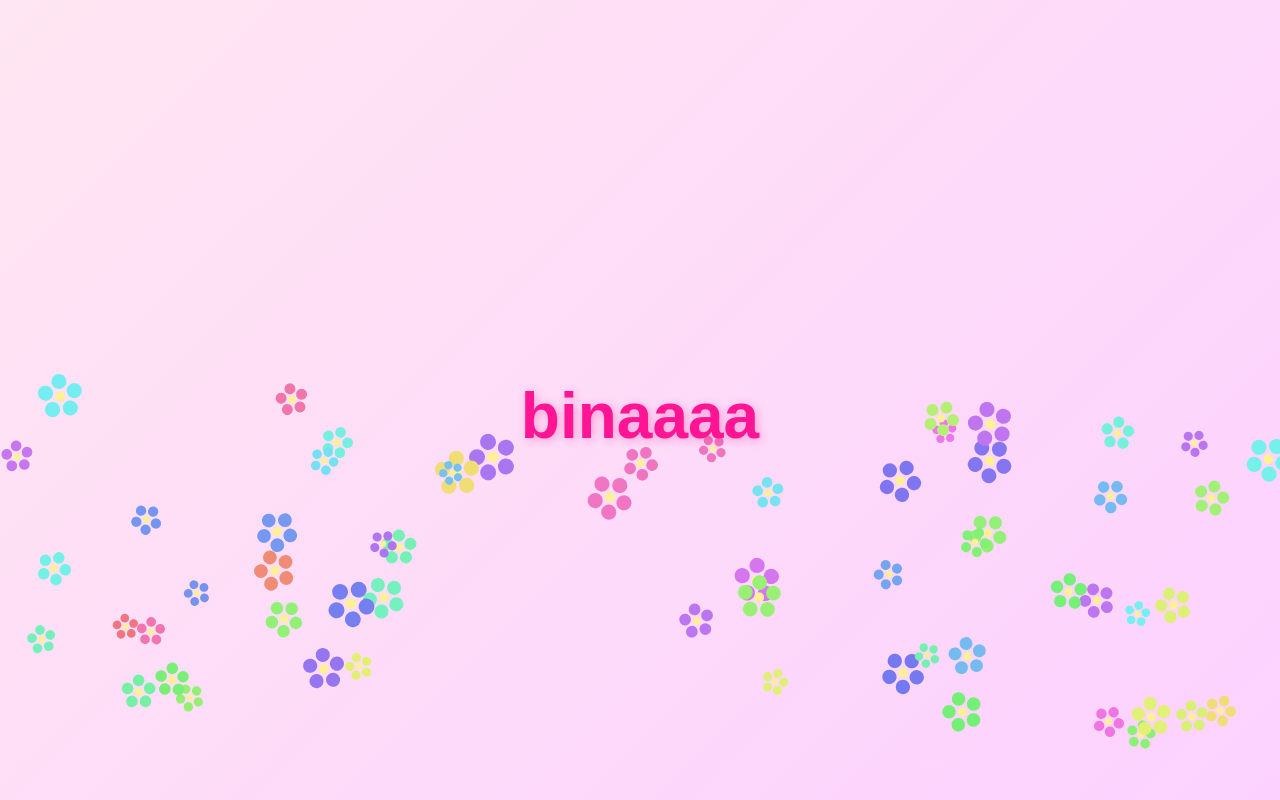
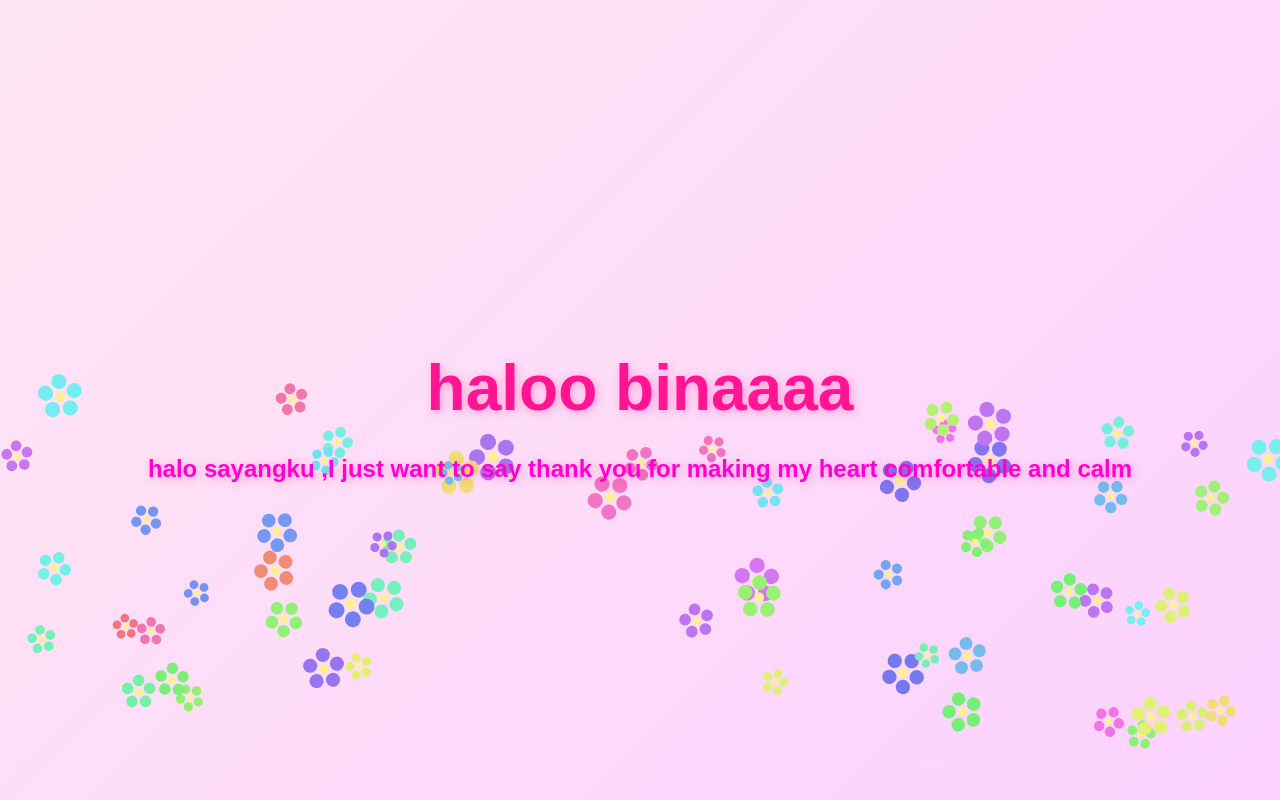
Before and after one commit to dhikaa2009/bin-binn, a plain HTML site: page index.html in a window 1280 px wide. Drawn offline with Linux system fonts and the light colour scheme.

Commit message:
Update index.html with new content and styles
Added a new greeting message and updated styles.

```diff
--- a/index.html
+++ b/index.html
@@ -25,6 +25,13 @@
       margin-bottom: 10px;
       z-index: 2;
     }
+    h2 {
+      color: #ff00d0;
+      font-size: 0,5rem;
+      text-shadow: 2px 2px 10px rgba(240, 0, 120, 0.3);
+      margin-bottom: 8px;
+      z-index: 2;
+    }
 
     canvas {
       position: absolute;
@@ -37,8 +44,9 @@
   </style>
 </head>
 <body>
-  <h1>binaaaa
+  <h1>haloo binaaaa
   </h1>
+  <h2>halo sayangku ,I just want to say thank you for making my heart comfortable and calm</h2>
   <canvas id="flowers"></canvas>
 
   <script>
```
